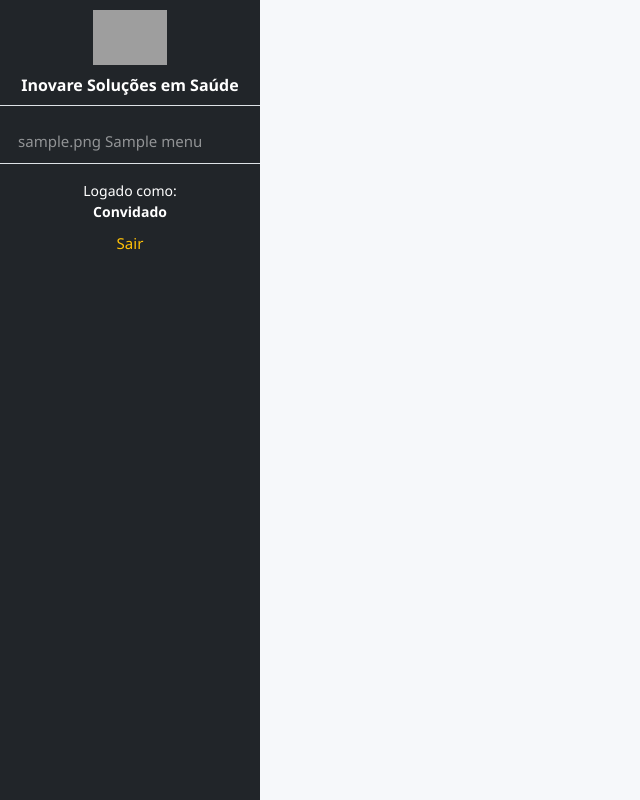
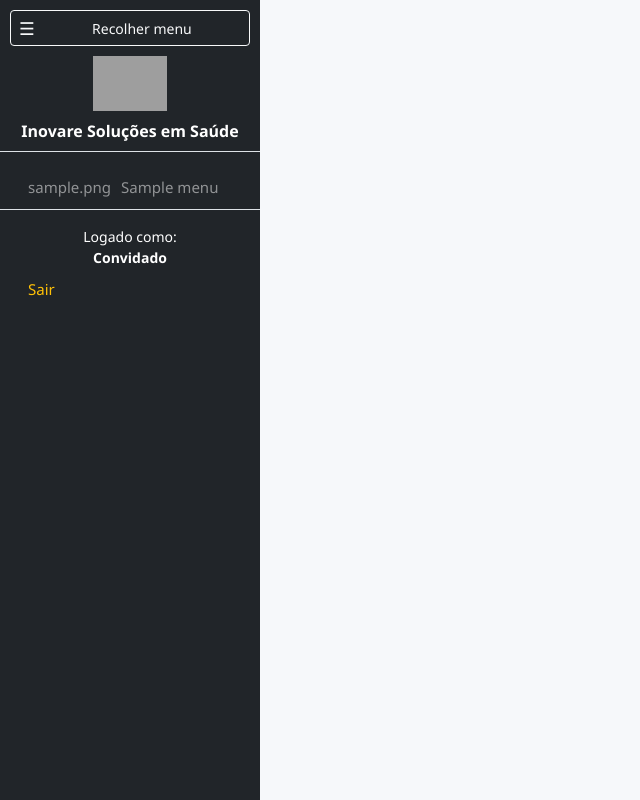
Before and after one commit to sandropeixoto/crm_inovare, a PHP site: page /public/inc/template_base.php in a window 1280 px wide. Shown: the whole page, without its empty margins (0-640 px from the left). Run offline with PHP 8.4, Linux system fonts and the light colour scheme; data comes from the database, SQL or seed files in the repository; tables that the repository leaves empty hold one stand-in row (values such as "Sample post"); grey boxes are pictures that could not be loaded.

Commit message:
Refine sidebar collapse behaviour

```diff
--- a/public/inc/template_base.php
+++ b/public/inc/template_base.php
@@ -28,6 +28,20 @@ function menu_permitido($menu, $perfil) {
   return in_array($perfil, $permitidos);
 }
 
+function str_inovare_starts_with($haystack, $needle) {
+  if ($needle === '') {
+    return true;
+  }
+  return substr($haystack, 0, strlen($needle)) === $needle;
+}
+
+function str_inovare_contains($haystack, $needle) {
+  if ($needle === '') {
+    return true;
+  }
+  return strpos($haystack, $needle) !== false;
+}
+
 $current_url = $_SERVER['REQUEST_URI'];
 $base_path = '/inovare/public/'; // caminho fixo para todos os links
 ?>
@@ -39,29 +53,58 @@ $base_path = '/inovare/public/'; // caminho fixo para todos os links
   <meta name="viewport" content="width=device-width, initial-scale=1">
   <link href="https://cdn.jsdelivr.net/npm/bootstrap@5.3.3/dist/css/bootstrap.min.css" rel="stylesheet">
   <style>
+    :root { --sidebar-width:260px; --sidebar-width-collapsed:72px; }
     body { margin:0; background:#f6f8fa; font-family: "Segoe UI", sans-serif; }
-    .layout { display:flex; min-height:100vh; }
+    .layout { display:flex; min-height:100vh; transition:margin .3s ease; }
     .sidebar {
-      width:260px; background:#212529; color:white; position:fixed;
-      top:0; left:0; bottom:0; overflow-y:auto; padding:10px 0;
+      width:var(--sidebar-width); background:#212529; color:white; position:fixed;
+      top:0; left:0; bottom:0; overflow-y:auto; padding:10px 0; transition:width .3s ease;
     }
-    .sidebar a {
-      display:block; color:white; padding:8px 18px; text-decoration:none;
-      border-radius:5px; margin:2px 0; font-size:0.94rem;
+    .sidebar a,
+    .sidebar .accordion-button {
+      display:flex; align-items:center; gap:10px; color:white; padding:8px 18px;
+      text-decoration:none; border-radius:5px; margin:2px 10px; font-size:0.94rem;
     }
+    .sidebar a { border:0; background:none; }
     .sidebar a:hover, .sidebar a.active { background:#343a40; }
-    .accordion-button { color:white; background:none!important; font-size:0.95rem; }
+    .accordion-button { color:white; background:none!important; font-size:0.95rem; box-shadow:none!important; }
     .accordion-button:not(.collapsed) { background:#343a40!important; }
+    .accordion-button::after { filter:invert(1); }
+    .accordion-item { background:none; }
+    .toggle-sidebar-btn { width:calc(100% - 20px); margin:0 auto 10px; }
+    .toggle-sidebar-btn .menu-icon { font-size:1.1rem; }
+    .sidebar .menu-text { flex:1; }
+    .company-info { padding:0 18px 12px; }
     .content {
-      flex-grow:1; margin-left:260px; padding:25px; transition:margin .3s;
+      flex-grow:1; margin-left:var(--sidebar-width); padding:25px; transition:margin .3s ease;
     }
     .disabled { pointer-events:none; opacity:.6; }
+
+    body.sidebar-collapsed .sidebar { width:var(--sidebar-width-collapsed); }
+    body.sidebar-collapsed .content { margin-left:var(--sidebar-width-collapsed); }
+    body.sidebar-collapsed .sidebar .menu-text,
+    body.sidebar-collapsed .sidebar .company-info,
+    body.sidebar-collapsed .sidebar .sidebar-footer { display:none!important; }
+    body.sidebar-collapsed .sidebar a,
+    body.sidebar-collapsed .sidebar .accordion-button { justify-content:center; padding:10px 0; margin:2px 6px; }
+    body.sidebar-collapsed .sidebar .accordion-button::after { display:none; }
+    body.sidebar-collapsed .sidebar .accordion-collapse { display:none!important; }
+    body.sidebar-collapsed .toggle-sidebar-btn { justify-content:center; }
+    body.sidebar-collapsed .toggle-sidebar-btn .menu-text { display:none; }
   </style>
 </head>
 <body>
 <div class="layout">
   <div class="sidebar">
-    <div class="text-center mb-3 border-bottom pb-2">
+    <div class="d-flex justify-content-end">
+      <button id="toggleSidebar" type="button" class="btn btn-outline-light btn-sm toggle-sidebar-btn d-flex align-items-center gap-2"
+              aria-expanded="true" aria-label="Recolher menu lateral"
+              data-label-expandir="Expandir menu" data-label-recolher="Recolher menu">
+        <span class="menu-icon">&#9776;</span>
+        <span class="menu-text">Recolher menu</span>
+      </button>
+    </div>
+    <div class="text-center mb-3 border-bottom pb-2 company-info">
       <img src="<?= htmlspecialchars($config['logotipo_url']) ?>" style="max-height:55px;">
       <div class="fw-bold mt-2"><?= htmlspecialchars($config['empresa_nome']) ?></div>
     </div>
@@ -75,10 +118,14 @@ $base_path = '/inovare/public/'; // caminho fixo para todos os links
 
       <?php if (!$temFilhos): ?>
         <?php
-          $link_corrigido = $menu['link'] ? (str_starts_with($menu['link'], '/') ? $menu['link'] : $base_path . ltrim($menu['link'], './')) : '#';
+          $link_original = $menu['link'] ?? '';
+          $link_corrigido = $link_original ? (str_inovare_starts_with($link_original, '/') ? $link_original : $base_path . ltrim($link_original, './')) : '#';
+          $basename_link = $link_original ? basename($link_original) : '';
+          $ativo = ($basename_link && str_inovare_contains($current_url, $basename_link)) ? 'active' : '';
         ?>
-        <a href="<?= $permitido ? $link_corrigido : '#' ?>" class="<?= $classeDesativado ?> <?= str_contains($current_url, basename($menu['link']))?'active':'' ?>">
-          <?= $menu['icone'] ?> <?= $menu['titulo'] ?>
+        <a href="<?= $permitido ? $link_corrigido : '#' ?>" class="<?= $classeDesativado ?> <?= $ativo ?>">
+          <?= $menu['icone'] ?>
+          <span class="menu-text"><?= $menu['titulo'] ?></span>
         </a>
       <?php else: ?>
         <div class="accordion mb-1" id="menu-<?= $menu['id'] ?>">
@@ -87,7 +134,8 @@ $base_path = '/inovare/public/'; // caminho fixo para todos os links
               <button class="accordion-button collapsed shadow-none p-2 ps-3"
                       type="button" data-bs-toggle="collapse"
                       data-bs-target="#submenu-<?= $menu['id'] ?>">
-                <?= $menu['icone'] ?> <?= $menu['titulo'] ?>
+                <?= $menu['icone'] ?>
+                <span class="menu-text"><?= $menu['titulo'] ?></span>
               </button>
             </h2>
             <div id="submenu-<?= $menu['id'] ?>" class="accordion-collapse collapse">
@@ -95,11 +143,15 @@ $base_path = '/inovare/public/'; // caminho fixo para todos os links
                 <?php foreach ($menu['filhos'] as $sub):
                   $permitidoSub = menu_permitido($sub, $perfil_atual);
                   $classeDesativadoSub = $permitidoSub ? '' : 'disabled opacity-50';
-                  $link_corrigido_sub = $sub['link'] ? (str_starts_with($sub['link'], '/') ? $sub['link'] : $base_path . ltrim($sub['link'], './')) : '#';
+                  $link_original_sub = $sub['link'] ?? '';
+                  $link_corrigido_sub = $link_original_sub ? (str_inovare_starts_with($link_original_sub, '/') ? $link_original_sub : $base_path . ltrim($link_original_sub, './')) : '#';
+                  $basename_sub = $link_original_sub ? basename($link_original_sub) : '';
+                  $ativo_sub = ($basename_sub && str_inovare_contains($current_url, $basename_sub)) ? 'active' : '';
                 ?>
                   <a href="<?= $permitidoSub ? $link_corrigido_sub : '#' ?>"
-                     class="ps-5 py-2 d-block text-white <?= $classeDesativadoSub ?> <?= str_contains($current_url, basename($sub['link']))?'active':'' ?>">
-                     <?= $sub['icone'] ?> <?= $sub['titulo'] ?>
+                     class="ps-5 py-2 text-white <?= $classeDesativadoSub ?> <?= $ativo_sub ?>">
+                     <?= $sub['icone'] ?>
+                     <span class="menu-text"><?= $sub['titulo'] ?></span>
                   </a>
                 <?php endforeach; ?>
               </div>
@@ -109,7 +161,7 @@ $base_path = '/inovare/public/'; // caminho fixo para todos os links
       <?php endif; ?>
     <?php endforeach; ?>
 
-    <div class="mt-auto border-top small text-center pt-3">
+    <div class="mt-auto border-top small text-center pt-3 sidebar-footer">
       Logado como:<br>
       <strong><?= htmlspecialchars($user['nome']) ?></strong><br>
       <a href="<?= $base_path ?>logout.php" class="text-warning text-decoration-none">Sair</a>
@@ -125,5 +177,52 @@ $base_path = '/inovare/public/'; // caminho fixo para todos os links
   </div>
 </div>
 <script src="https://cdn.jsdelivr.net/npm/bootstrap@5.3.3/dist/js/bootstrap.bundle.min.js"></script>
+<script>
+  (function() {
+    const body = document.body;
+    const toggleBtn = document.getElementById('toggleSidebar');
+    if (!toggleBtn) return;
+
+    const canUseStorage = (() => {
+      try {
+        const testKey = '__sidebar_test__';
+        localStorage.setItem(testKey, '1');
+        localStorage.removeItem(testKey);
+        return true;
+      } catch (err) {
+        return false;
+      }
+    })();
+
+    const setCollapsed = (collapsed) => {
+      body.classList.toggle('sidebar-collapsed', collapsed);
+      toggleBtn.setAttribute('aria-expanded', String(!collapsed));
+      const labelExpand = toggleBtn.dataset.labelExpandir || 'Expandir menu';
+      const labelCollapse = toggleBtn.dataset.labelRecolher || 'Recolher menu';
+      const textEl = toggleBtn.querySelector('.menu-text');
+      if (textEl) {
+        textEl.textContent = collapsed ? labelExpand : labelCollapse;
+      }
+      toggleBtn.setAttribute('aria-label', collapsed ? labelExpand : labelCollapse);
+      if (canUseStorage) {
+        localStorage.setItem('sidebarCollapsed', collapsed ? '1' : '0');
+      }
+      if (collapsed && typeof bootstrap !== 'undefined') {
+        document.querySelectorAll('.sidebar .accordion-collapse.show')
+          .forEach(el => new bootstrap.Collapse(el, { toggle: true }));
+      }
+    };
+
+    const stored = canUseStorage && localStorage.getItem('sidebarCollapsed') === '1';
+    if (stored) {
+      setCollapsed(true);
+    }
+
+    toggleBtn.addEventListener('click', () => {
+      const collapsed = !body.classList.contains('sidebar-collapsed');
+      setCollapsed(collapsed);
+    });
+  })();
+</script>
 </body>
 </html>
```
